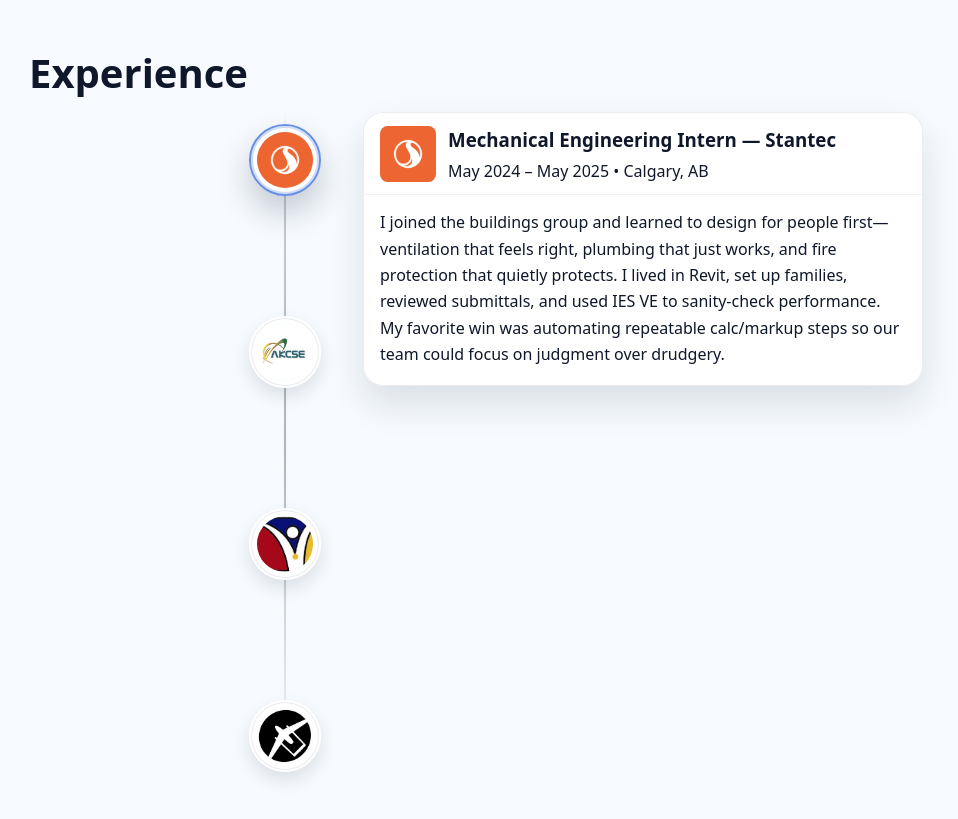
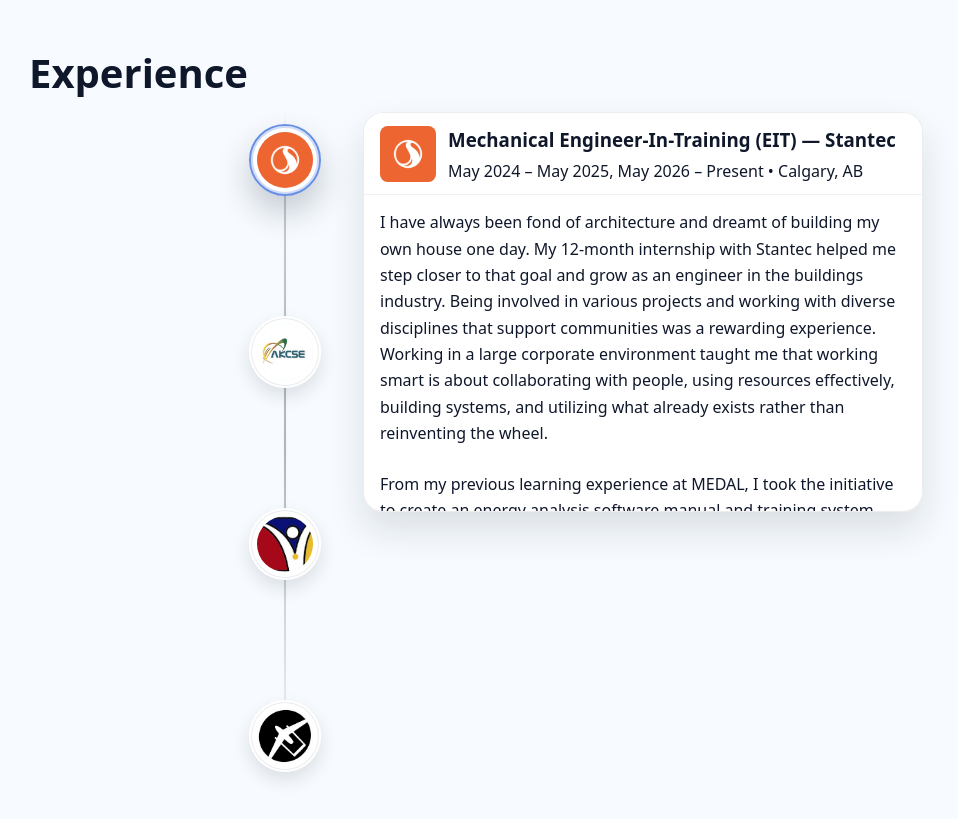
Before and after one commit to yigonk/yigonk.github.io, a React (Create React App) app: page / in a window 1280 px wide. Shown: the part 2580-3399 px from the top of the page, without its empty margins (31-989 px from the left). Built offline with nearby package versions, Linux system fonts and the light colour scheme.

Commit message:
"Experience update"

```diff
--- a/src/styles/sections.css
+++ b/src/styles/sections.css
@@ -818,10 +818,14 @@
 }
 
 .exp__story {
-  margin: 0;
+  margin: 0 0 1.5rem;
   color: var(--ink);
   line-height: 1.65;
   max-width: 60ch;
+}
+
+.exp__story:last-child {
+  margin-bottom: 0;
 }
 
 @media (max-width: 820px) {
--- a/src/views/Experience.js
+++ b/src/views/Experience.js
@@ -15,12 +15,15 @@
   {
     id: "stantec",
     label: "Stantec",
-    title: "Mechanical Engineering Intern",
+    title: "Mechanical Engineer-In-Training (EIT)",
     org: "Stantec",
-    date: "May 2024 – May 2025",
+    date: "May 2024 – May 2025, May 2026 – Present",
     location: "Calgary, AB",
-    story:
-      "I joined the buildings group and learned to design for people first—ventilation that feels right, plumbing that just works, and fire protection that quietly protects. I lived in Revit, set up families, reviewed submittals, and used IES VE to sanity-check performance. My favorite win was automating repeatable calc/markup steps so our team could focus on judgment over drudgery.",
+    story: [
+    "I have always been fond of architecture and dreamt of building my own house one day. My 12-month internship with Stantec helped me step closer to that goal and grow as an engineer in the buildings industry. Being involved in various projects and working with diverse disciplines that support communities was a rewarding experience. Working in a large corporate environment taught me that working smart is about collaborating with people, using resources effectively, building systems, and utilizing what already exists rather than reinventing the wheel.",
+    "From my previous learning experience at MEDAL, I took the initiative to create an energy analysis software manual and training system. The team was transitioning from discontinued software to a new platform and was experiencing difficulties due to the steep learning curve. Through this initiative, I helped improve team onboarding and future workflow consistency.",
+    "After graduation, I am continuing this journey with Stantec as an EIT, bringing my digital proficiency while developing deeper expertise in the buildings industry."
+    ],
   },
 
   {
@@ -30,20 +33,25 @@
     org: "AKCSE",
     date: "Sept 2023 – Sept 2025",
     location: "Calgary, AB",
-    story:
-      "Leadership meant designing the conditions for others to do their best work: clear roles, tight run-of-show docs, and thoughtful follow-ups. We made events welcoming and useful, and I learned how small systems—sign-ups, reminders, room setup—shape the experience.",
-  },
+    story: [
+      "Through my research background, academic involvement, and connection to the Korean-Canadian community, I saw the potential of the AKCSE U of C Chapter and wanted to help strengthen it through leadership. During my term, I introduced a clearer vision, organizational structure, and communication protocols. I learned how hard work and passion can become contagious, and how the right resources and responsibilities can help individuals grow. By recognizing and maximizing each person’s strengths, I helped build stronger teams. Eventually, AKCSE was able to attract sponsorship from the local community and significantly improve its financial position.",
+      "However, leadership also came with challenges. Before AKCSE, I assumed that shared goals and strong performance would naturally create alignment. Through this experience, I learned that the balance between individuals and organizations is shaped by many factors beyond great results, including self-interest, misalignment, unclear communication, and different levels of commitment. Navigating these dynamics wisely became one of my most important leadership lessons. It taught me that strong leadership requires more than technical ability."
+    ]
+},
 
   {
     id: "medal",
-    label: "MEDAL Lab",
+    label: "MEDAL",
     title: "Research Assistant",
-    org: "MEDAL Lab",
+    org: "MEDAL",
     date: "May 2023 – Jun 2024",
     location: "Calgary, AB",
-    story:
-      "In a small lab team, I helped build an early hydrogen/methane sensor prototype—CAD, quick-turn assemblies, and plenty of data scrubbing. Translating messy signals into decisions became the work: what to change next, and why. We moved fast, documented everything, and collaborated internationally toward IP-ready designs.",
-  },
+    story:[
+    "My time at MEDAL was my first step into professional engineering. I worked with professors and doctors who trusted me with significant freedom and leadership, but at the time, I was still learning how to trust and apply my own engineering judgment. Looking back, I realized that I often stayed within the boundaries of my position and relied too heavily on my mentors’ opinions.",
+    "This experience taught me an important lesson: take action and make full use of my abilities. Moving forward, I became more intentional about bringing ideas forward, challenging assumptions, and creating synergy instead of waiting passively.",
+    "I also learned more about my strengths. My positive attitude and ability to learn quickly were recognized, allowing me to contribute to various intellectual property formulations. One of my favourite mindsets I learned from my mentor was, “you never know until you try” — and that mindset shaped my approach in every field afterward."
+  ]
+    },
 
   {
     id: "suav",
@@ -53,7 +61,7 @@
     date: "Sept 2022 – Oct 2023",
     location: "Calgary, AB",
     story:
-      "I worked on airframe structures and fixtures—SolidWorks models, FEA checks, and CNCable parts. Competition timelines taught me to trade elegance for robustness, and to love a good checklist. Shipping something that flies is a special kind of motivation.",
+      "When I chose to study engineering, I dreamt of building my own airplane. My interest led me to Schulich UAV, a competitive engineering club that builds carbon-fiber unmanned aerial vehicles (UAVs). Through hands-on work in aircraft design, fabrication, and testing, I truly enjoyed seeing how engineering ideas become real systems. Working with passionate peers also pushed me to step up, ignited my motivation to grow, and helped me recognize the areas I needed to improve. This experience became the spark of my engineering journey and helped me develop a clearer vision of the kind of engineer I wanted to become."
   },
 ];
 
@@ -206,8 +214,15 @@
               </header>
 
               <div className="exp__storywrap">
-                <p className="exp__story">{sel.story}</p>
-                {/* more <p>…</p> if needed */}
+                {Array.isArray(sel.story) ? (
+                  sel.story.map((paragraph, index) => (
+                    <p key={index} className="exp__story">
+                      {paragraph}
+                    </p>
+                  ))
+                ) : (
+                  <p className="exp__story">{sel.story}</p>
+                )}
               </div>
             </div>
           </article>
```
